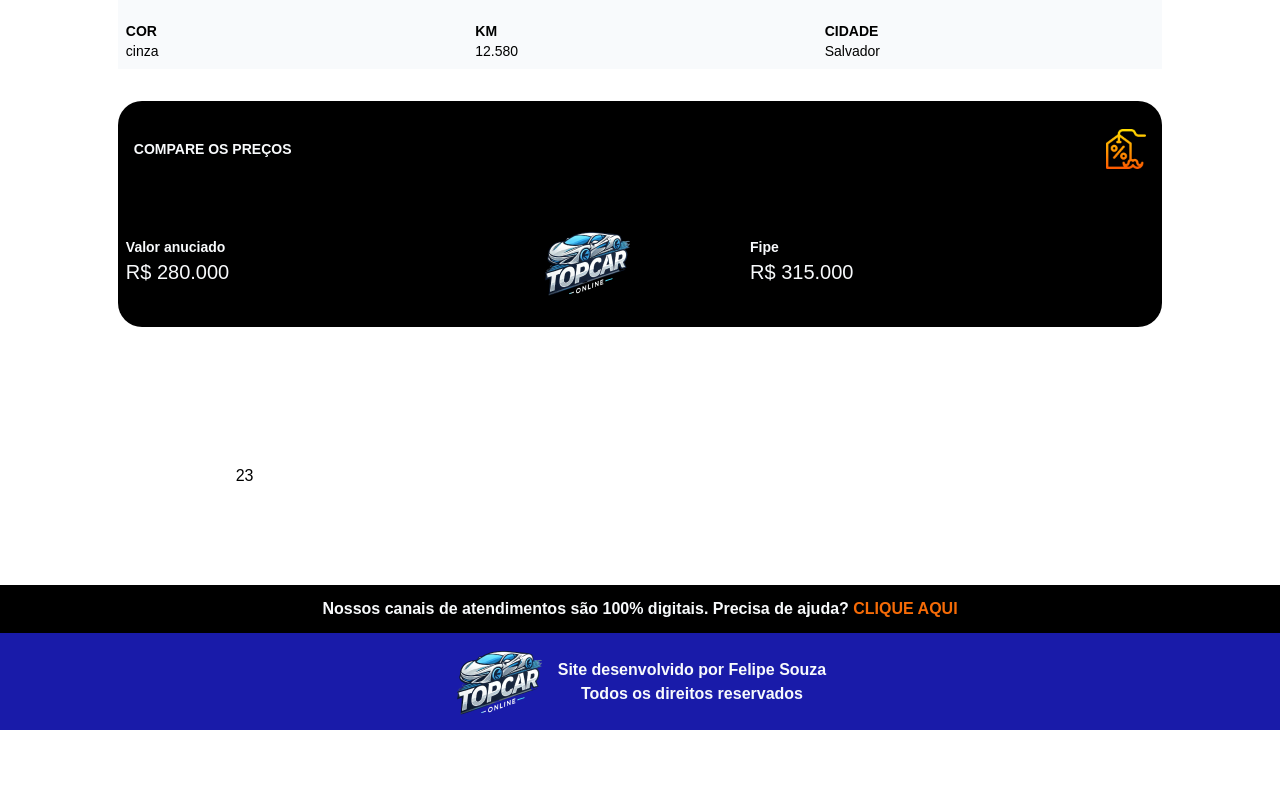
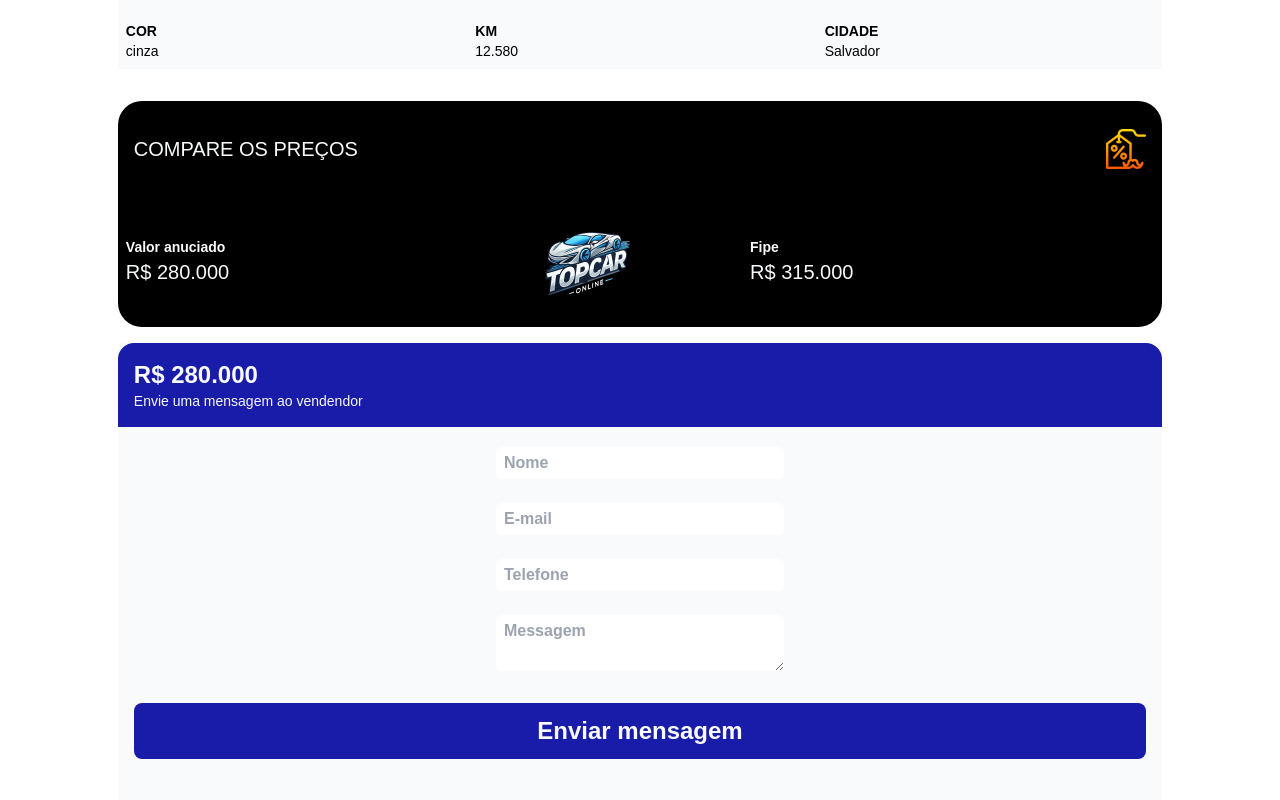
Before and after one commit to FelpsSantosx/TopCarOnline, a React (Vite) app: page /carDetails in a window 1280 px wide. Shown: the part 620-1420 px from the top of the page. Before the commit the page ends 1350 px from the top, so only its background shows below. Built offline with nearby package versions, Linux system fonts and the light colour scheme.

Commit message:
Form tela de detalhes

```diff
--- a/src/App.jsx
+++ b/src/App.jsx
@@ -11,6 +11,7 @@ function App() {
   return (
 
     <>
+
       <Router>
         <Header />
         <Routes>
@@ -20,6 +21,7 @@ function App() {
         </Routes>
         <Footer />
       </Router>
+
     </>
 
   )
--- a/src/Pages/carDetails/InfoModel.jsx
+++ b/src/Pages/carDetails/InfoModel.jsx
@@ -2,15 +2,16 @@ import React from "react"
 import SuperDesconto from "../../assets/super-oferta.png"
 import Logo from "../../assets/TopCarOnline_Logo.png"
 import SuperOferta from "../../assets/oferta.png"
+import Button from "../../components/Button"
 
 
 const InfoModel = () => {
     return (
         <section className="font-montserrat">
 
-            <div className="grid grid-cols-11 grid-rows-6 gap-4">
+            <div className="grid grid-cols-11 grid-rows-4 gap-4">
 
-                <div className="col-span-9 row-span-2 col-start-2 row-start-1 my-4  ">
+                <div className="col-span-9 row-span-1 col-start-2 row-start-1 my-4  ">
                     <div className="bg-second grid grid-cols-2 p-2 rounded-t-2xl">
                         <div>
                             <h2 className="text-h3 text-primary">MODELO</h2>
@@ -52,10 +53,10 @@ const InfoModel = () => {
                     </div>
                 </div>
 
-                <div className="bg-black grid col-span-9 row-span-2 col-start-2 row-start-3 text-primary rounded-3xl">
+                <div className="bg-black grid col-span-9 row-span-1 col-start-2 row-start-2 text-primary rounded-3xl">
                     <div className="grid grid-cols-4 px-4 rounded-t-2xl items-center">
                         <div className="col-span-3">
-                            <h3 className="text-h5 text-sm ">COMPARE OS PREÇOS</h3>
+                            <h3 className="text-h4">COMPARE OS PREÇOS</h3>
                         </div>
                         <div className="grid justify-end items-center col-span-1 ">
                             <img src={SuperOferta} alt="Desconto" className="h-10" />
@@ -71,13 +72,27 @@ const InfoModel = () => {
                             <img src={Logo} alt="Logo" />
                         </div>
                         <div className="col-span-2">
-                        <p className="text-h5 text-sm">Fipe</p>
-                        <h2 className="text-h4">R$ 315.000</h2>
+                            <p className="text-h5 text-sm">Fipe</p>
+                            <h2 className="text-h4">R$ 315.000</h2>
                         </div>
                     </div>
                 </div>
 
-                <div className="col-span-5 row-span-2 col-start-3 row-start-6">23</div>
+                <div className="col-start-2 col-span-9 row-start-3 row-span-3 bg-primary">
+                    <div className="bg-second text-primary rounded-t-2xl text-left p-4">
+                        <h2 className="text-h3">R$ 280.000</h2>
+                        <h5 className="text-h4 text-sm">Envie uma mensagem ao vendendor</h5>
+                    </div>
+                    <div className="flex flex-col items-center gap-6 pt-5">
+                        <input className="w-72 rounded-md py-1 pl-2 text-h5" id="name" type="text" placeholder="Nome"/>
+                        <input className="w-72 rounded-md py-1 pl-2 text-h5" id="email" type="text" placeholder="E-mail"/>
+                        <input className="w-72 rounded-md py-1 pl-2 text-h5" id="fone" type="text" placeholder="Telefone"/>
+                        <textarea className="w-72 rounded-md py-1 pl-2 text-h5" name="Message" id="Message" placeholder="Messagem" />
+                    </div>
+                    <div className="py-8 px-4">
+                        <Button className="w-full px-4 rounded-lg">Enviar mensagem</Button>
+                    </div>
+                </div>
             </div>
 
         </section>
```
